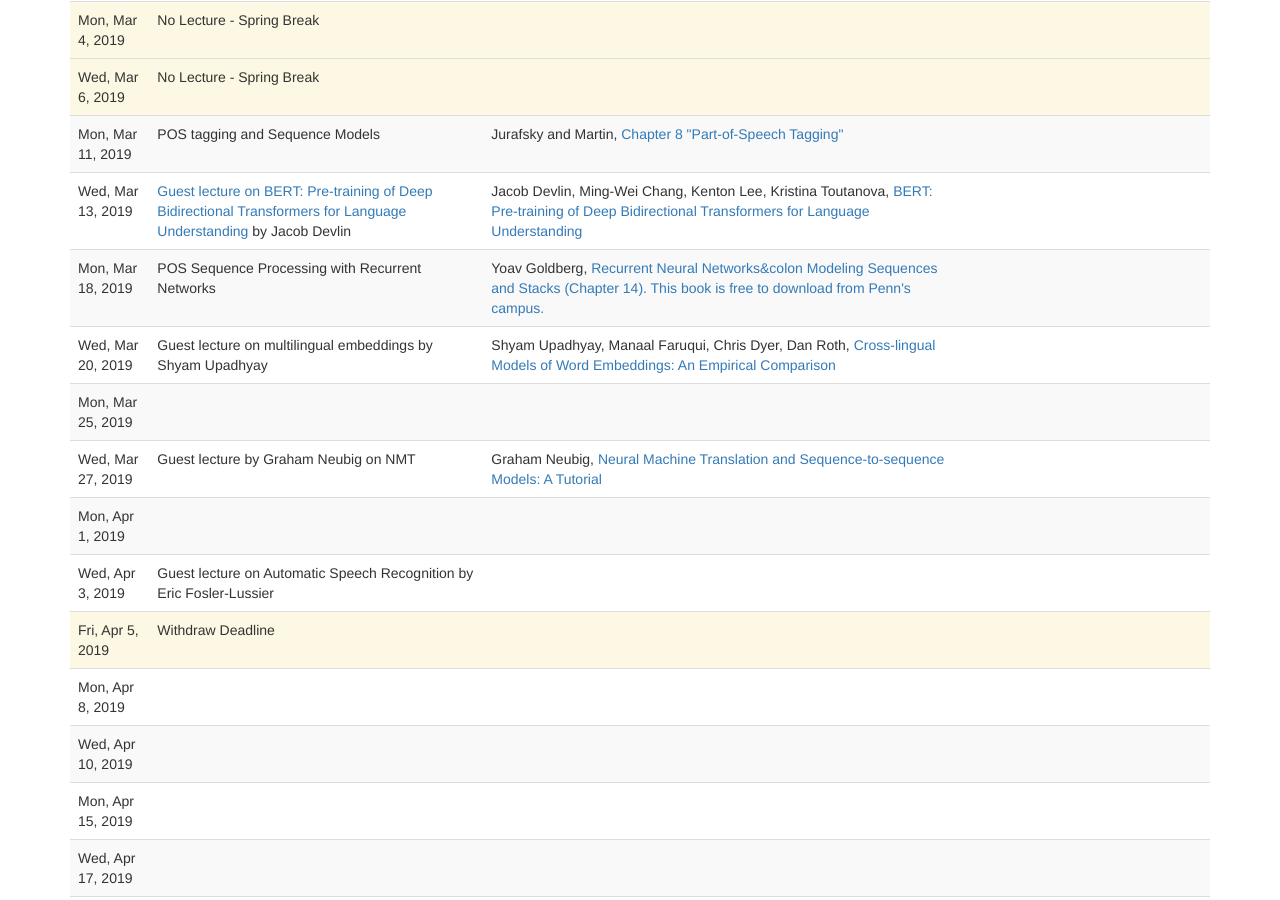
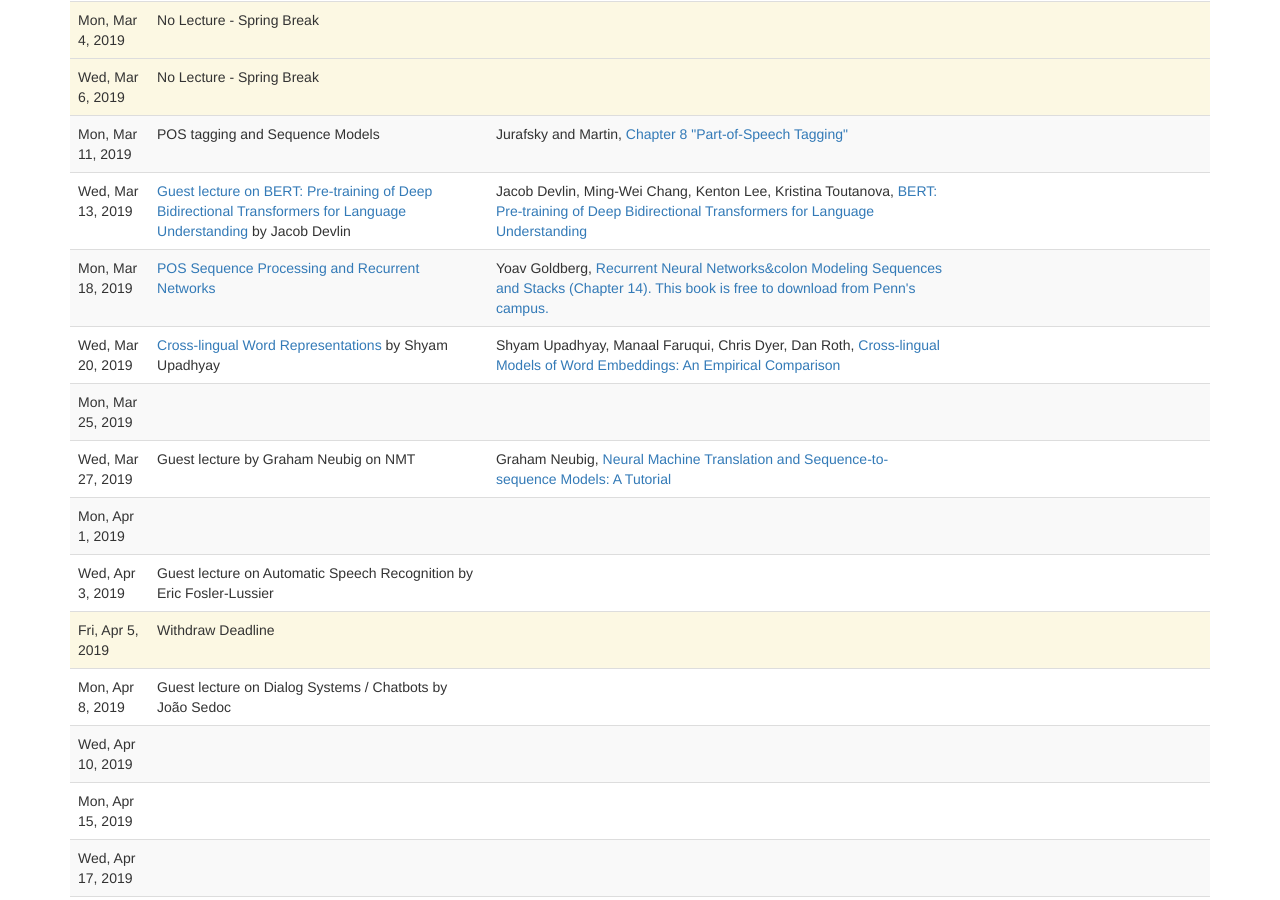
Before and after one commit to computational-linguistics-class/computational-linguistics-class.github.io, a Jekyll site: the page built from lectures.md, in a window 1280 px wide and 900 px high, scrolled down 1735 px. Built offline with Jekyll 4.4.1, drawn with Linux system fonts in a browser that asks for light colours; nearby versions of some CDN libraries; a script that is not in the unit is left out.

Commit message:
Slides for Shyam's guest lecture

```diff
--- a/_data/lectures.yaml
+++ b/_data/lectures.yaml
@@ -270,8 +270,8 @@
       url: https://arxiv.org/abs/1810.04805
 -
   date: 2019-03-18
-  slides:
-  title: POS Sequence Processing with Recurrent Networks
+  slides: slides/11-recurrent-neural-networks.pdf
+  title: POS Sequence Processing and Recurrent Networks
   slides_credit:
   readings:
     -
@@ -280,8 +280,8 @@
       url: https://www.morganclaypool.com/doi/abs/10.2200/S00762ED1V01Y201703HLT037
 -
   date: 2019-03-20
-  slides:
-  title: Guest lecture on multilingual embeddings
+  slides: slides/90-guest_lecture_ shyam_upadhyay_cross_lingual_word_representations.pdf
+  title: Cross-lingual Word Representations
   speaker: Shyam Upadhyay
   slides_credit: Shyam Upadhyay
   readings:
@@ -326,8 +326,9 @@
 -
   date: 2019-04-08
   slides:
-  title:
-  slides_credit:
+  title: Guest lecture on Dialog Systems / Chatbots
+  speaker: João Sedoc
+  slides_credit: João Sedoc
   readings:
 -
   date: 2019-04-10
```
Also changed, not shown: 2 other files.
